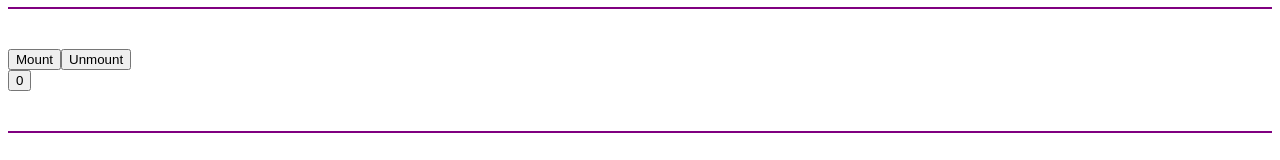
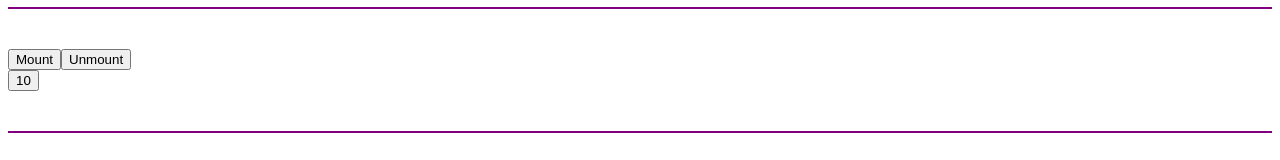
Before and after one commit to wullaski/react-tinkering, a React app: page / in a window 1280 px wide. Both pictures are taken after a click on the button "Mount". Shown: the part 537-697 px from the top of the page. Built offline with nearby package versions, Linux system fonts and the light colour scheme.

Commit message:
incrementing button on mount, clear interval on unmount

```diff
--- a/App.js
+++ b/App.js
@@ -109,17 +109,17 @@
     this.setState({val: this.state.val +1})
   }
   componentWillMount() {
-    console.log('mounting')
+    this.setState({m: 2})
   }
   render() {
     console.log('rendering!')
-    return <button onClick={this.update}>{this.state.val}</button>
+    return <button onClick={this.update}>{this.state.val * this.state.m}</button>
   }
   componentDidMount() {
-    console.log('mounted')
+    this.inc = setInterval(this.update,500)
   }
   componentWillUnmount() {
-    console.log('bye!')
+    clearInterval(this.inc)
   }
 }
 
--- a/main.js
+++ b/main.js
@@ -1,4 +1,3 @@
 import React from 'react';
 import ReactDOM from 'react-dom';
 import App from './App';
-ReactDOM.render(<App />, document.getElementById('app'));
```
